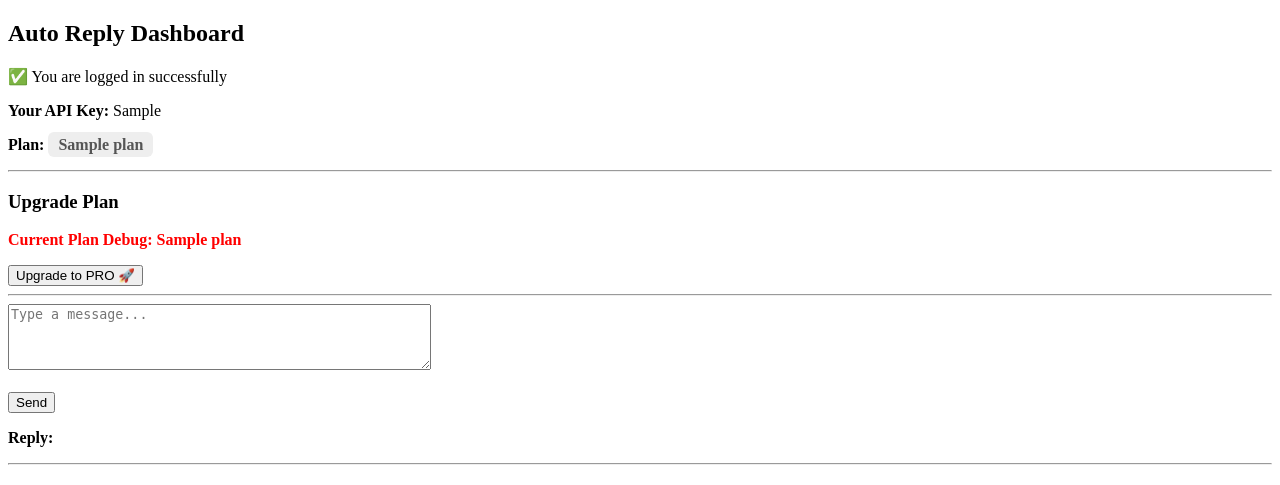
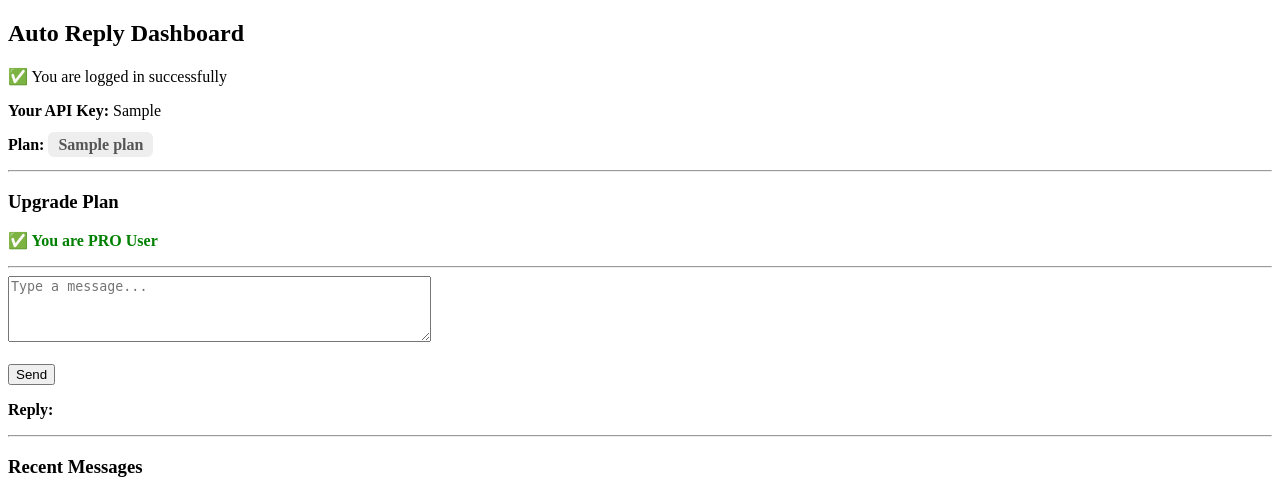
Before and after one commit to shreedev-arch/autoreply-saas, a Flask app: template templates/auto_reply.html in a window 1280 px wide. Shown: the top 485 px of the page. Run offline with Flask 3, Linux system fonts and the light colour scheme; the template is opened without the code that fills it: most values are stand-ins (such as "Sample title", 1, 10 or a date in 2020); some libraries are stand-ins or nearby versions.

Commit message:
updated upgrade button

```diff
--- a/templates/auto_reply.html
+++ b/templates/auto_reply.html
@@ -27,12 +27,11 @@
 
 <h3>Upgrade Plan</h3>
 
-<p style="color:red; font-weight:bold;">
-Current Plan Debug: {{ plan }}
-</p>
-
-<!-- 👇 THIS PART -->
+{% if plan == "FREE" %}
 <button type="button" id="payBtn">Upgrade to PRO 🚀</button>
+{% else %}
+<p style="color:green;font-weight:bold;">✅ You are PRO User</p>
+{% endif %}
 
 <script src="https://checkout.razorpay.com/v1/checkout.js"></script>
 
```
